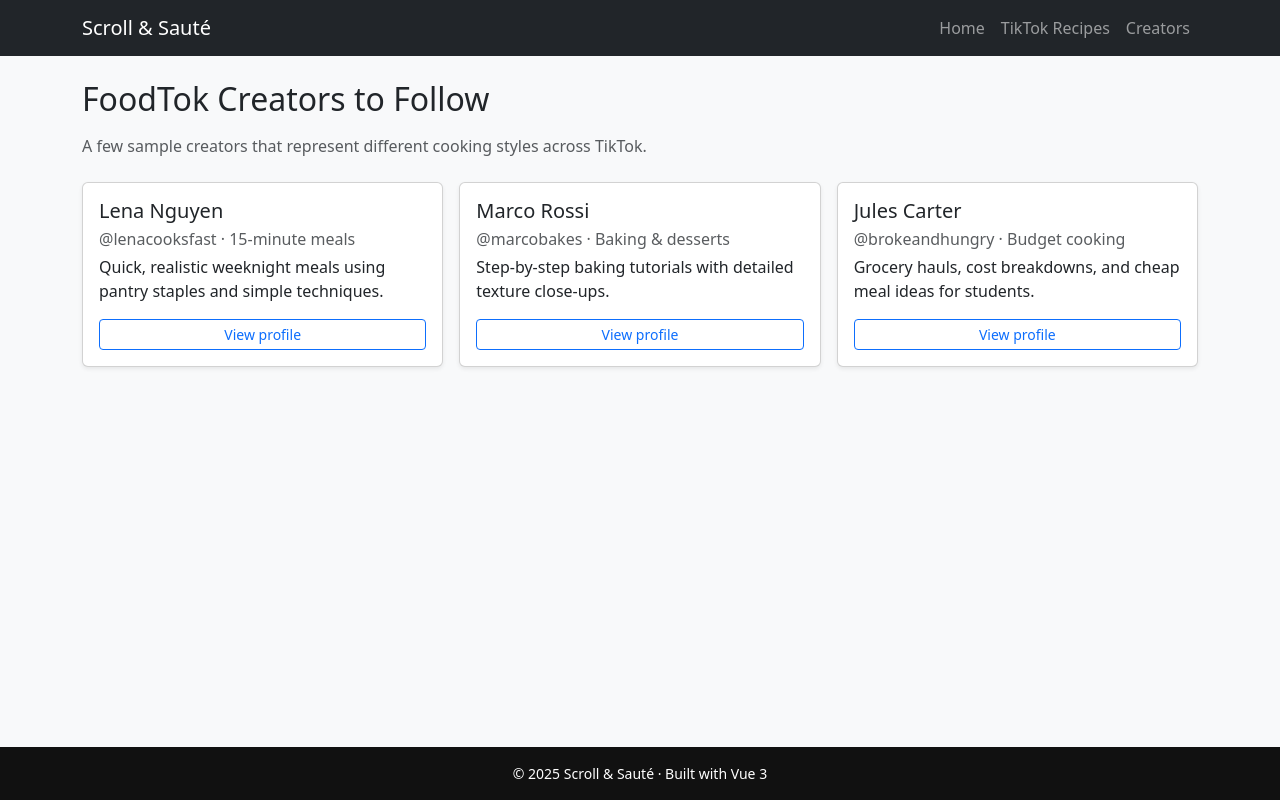
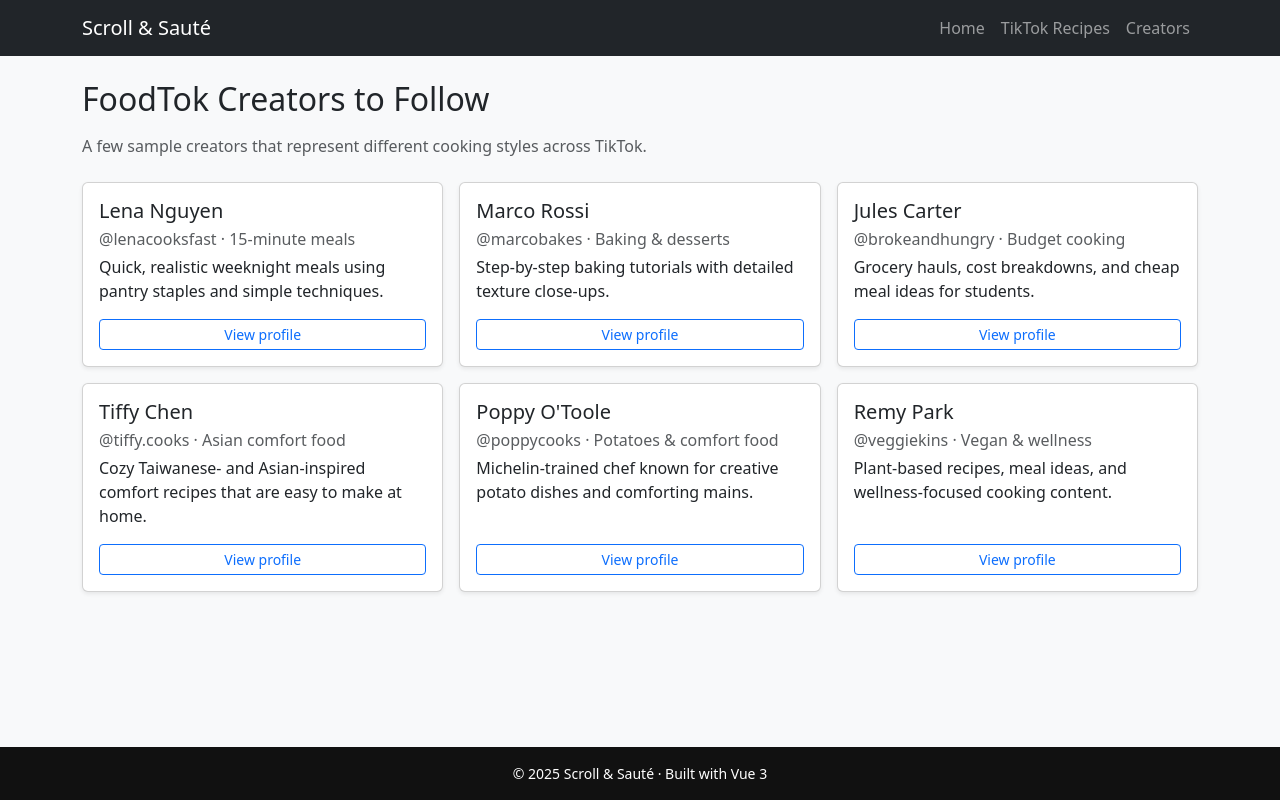
Before and after one commit to shernandez13/scroll-and-saute, a Vue app: page /creators in a window 1280 px wide. Built offline with nearby package versions, Linux system fonts and the light colour scheme.

Commit message:
Add more FoodTok creators with real profile links

```diff
--- a/src/views/CreatorsView.vue
+++ b/src/views/CreatorsView.vue
@@ -44,7 +44,7 @@ const creators = [
     niche: '15-minute meals',
     vibe:
       'Quick, realistic weeknight meals using pantry staples and simple techniques.',
-    url: 'https://www.tiktok.com/'
+    url: 'https://www.tiktok.com/@lenacooksfast'
   },
   {
     id: 2,
@@ -53,7 +53,7 @@ const creators = [
     niche: 'Baking & desserts',
     vibe:
       'Step-by-step baking tutorials with detailed texture close-ups.',
-    url: 'https://www.tiktok.com/'
+    url: 'https://www.tiktok.com/@marcobakes'
   },
   {
     id: 3,
@@ -62,7 +62,35 @@ const creators = [
     niche: 'Budget cooking',
     vibe:
       'Grocery hauls, cost breakdowns, and cheap meal ideas for students.',
-    url: 'https://www.tiktok.com/'
+    url: 'https://www.tiktok.com/@brokeandhungry'
+  },
+  {
+    id: 4,
+    name: 'Tiffy Chen',
+    handle: '@tiffy.cooks',
+    niche: 'Asian comfort food',
+    vibe:
+      'Cozy Taiwanese- and Asian-inspired comfort recipes that are easy to make at home.',
+    url: 'https://www.tiktok.com/@tiffy.cooks'
+  },
+  {
+    id: 5,
+    name: 'Poppy O\'Toole',
+    handle: '@poppycooks',
+    niche: 'Potatoes & comfort food',
+    vibe:
+      'Michelin-trained chef known for creative potato dishes and comforting mains.',
+    url: 'https://www.tiktok.com/@poppycooks'
+  },
+  {
+    id: 6,
+    name: 'Remy Park',
+    handle: '@veggiekins',
+    niche: 'Vegan & wellness',
+    vibe:
+      'Plant-based recipes, meal ideas, and wellness-focused cooking content.',
+    url: 'https://www.tiktok.com/@veggiekins'
   }
 ]
+
 </script>
```
